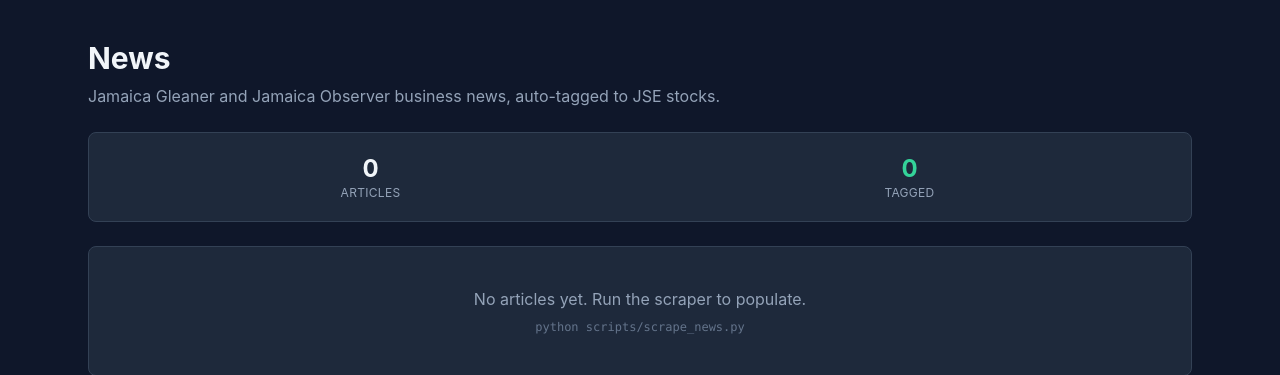
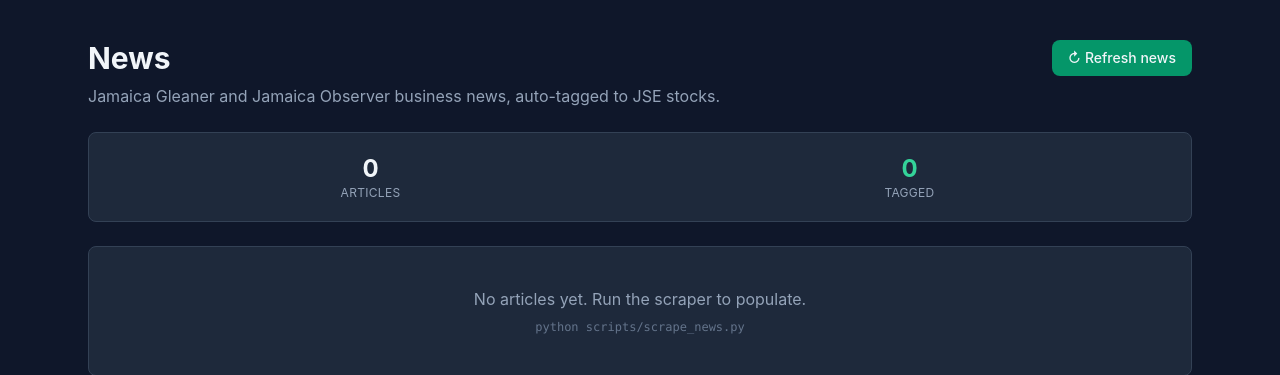
Before and after one commit to shavon195/jsedge, a FastAPI app: page /news in a window 1280 px wide. Shown: the part 112-487 px from the top of the page. Run offline with FastAPI, Linux system fonts and the light colour scheme; data that the repository does not hold is empty; some libraries are stand-ins or nearby versions.

Commit message:
Add Refresh news button: synchronous re-scrape with progress feedback

```diff
--- a/app/main.py
+++ b/app/main.py
@@ -136,6 +136,33 @@ async def news_summarize(article_id: int):
         url=f"/news?flash={flash}#article-{article_id}",
         status_code=303,
     )
+@app.post("/news/refresh")
+async def news_refresh():
+    """Re-run the full news scrape pipeline (Gleaner + Observer)."""
+    from app.news import scrape_gleaner_business, scrape_observer_business, save_articles_to_db
+
+    try:
+        gleaner_articles  = scrape_gleaner_business()
+        observer_articles = scrape_observer_business()
+        articles = gleaner_articles + observer_articles
+
+        if not articles:
+            flash = "error_No+articles+found+this+run."
+        else:
+            result = save_articles_to_db(articles)
+            ins  = result["articles_inserted"]
+            upd  = result["articles_updated"]
+            auto = result["links_auto"]
+            them = result["links_thematic"]
+            flash = (
+                f"success_Refreshed:+{ins}+new,+{upd}+updated."
+                f"+Links:+{auto}+auto,+{them}+thematic."
+            )
+    except Exception as e:
+        err = str(e)[:120].replace(" ", "+")
+        flash = f"error_Scrape+failed:+{err}"
+
+    return RedirectResponse(url=f"/news?flash={flash}", status_code=303)
 
 @app.get("/trading", response_class=HTMLResponse)
 async def trading(request: Request):
--- a/app/templates/news.html
+++ b/app/templates/news.html
@@ -2,11 +2,25 @@
 
 {% block content %}
 <div class="space-y-6">
-    <div>
-        <h1 class="text-3xl font-bold mb-2">News</h1>
-        <p class="text-slate-400">
-            Jamaica Gleaner and Jamaica Observer business news, auto-tagged to JSE stocks.
-        </p>
+    <div class="flex items-start justify-between gap-4 flex-wrap">
+        <div>
+            <h1 class="text-3xl font-bold mb-2">News</h1>
+            <p class="text-slate-400">
+                Jamaica Gleaner and Jamaica Observer business news, auto-tagged to JSE stocks.
+            </p>
+        </div>
+        <form method="post"
+              action="/news/refresh"
+              onsubmit="this.querySelector('button').disabled=true;
+                        this.querySelector('button').innerText='↻ Refreshing…';
+                        this.querySelector('button').classList.add('opacity-60','cursor-wait');">
+            <button type="submit"
+                    class="px-4 py-2 rounded-lg bg-emerald-600 hover:bg-emerald-500
+                           text-sm font-medium transition
+                           disabled:cursor-wait disabled:opacity-60">
+                ↻ Refresh news
+            </button>
+        </form>
     </div>
 
     {# Flash banner #}
```
